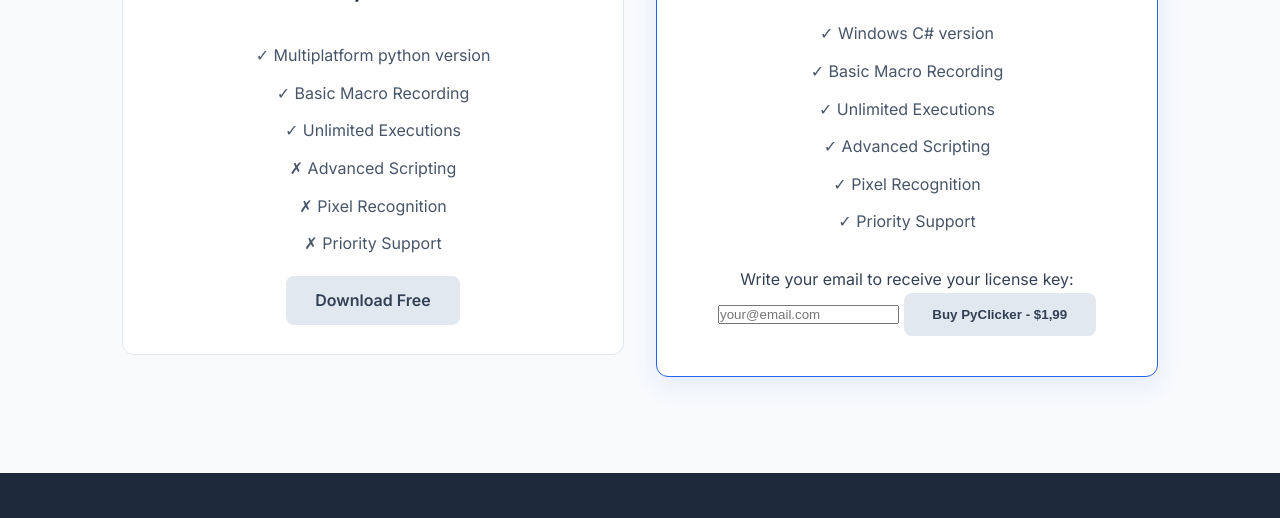
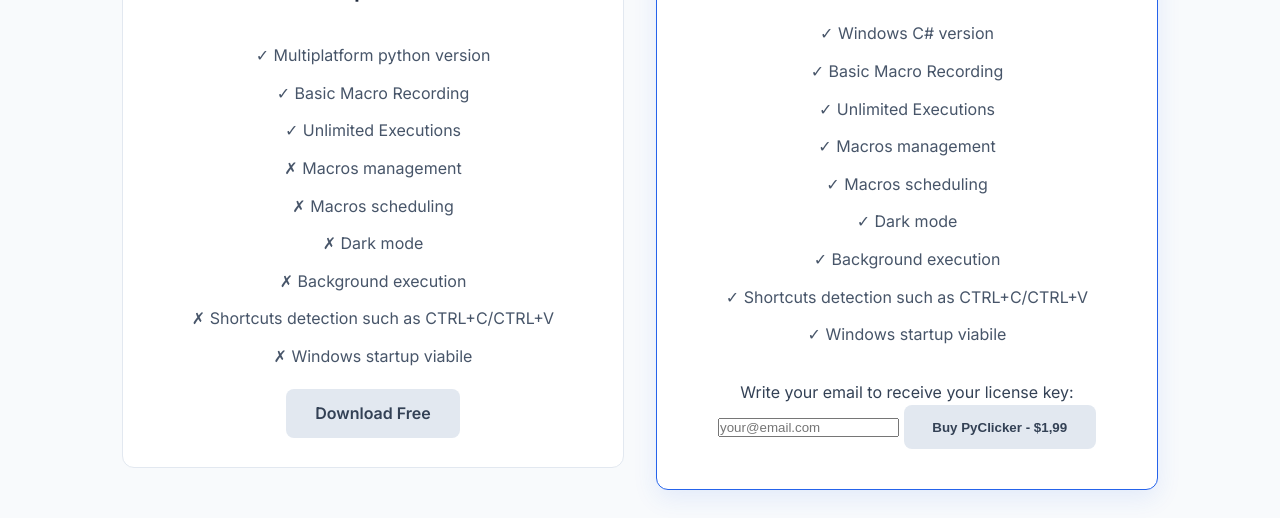
Before and after one commit to CoreSecFrame/PyClicker, a plain HTML site: page index.html in a window 1280 px wide. Shown: the part 2773-3291 px from the top of the page. Drawn offline with Linux system fonts and the light colour scheme.

Commit message:
Update index.html

```diff
--- a/index.html
+++ b/index.html
@@ -29,8 +29,11 @@
       <div class="dropdown">
         <button class="btn btn-primary dropdown-btn">Download Now ▾</button>
         <div class="dropdown-content">
-          <a href="#">Windows</a>
-
+          <a href="https://github.com/sPROFFEs/autoclicker/releases/download/1.0/PyclickRecorder_Windows_installer.exe">Windows installer free version</a>
+          <a href="#">Windows pro version (requires license)</a>
+          <a href="https://github.com/sPROFFEs/autoclicker/releases/download/1.0/PyclickRecorder_Linux_installer.sh">Linux installer free version</a>
+          <a href="#">Linux pro version (requires license) - coming soon</a>
+          <a href="https://github.com/sPROFFEs/autoclicker">Free version source code</a>
         </div>
       </div>
     </div>
@@ -110,9 +113,12 @@
           <li>✓ Multiplatform python version</li>
           <li>✓ Basic Macro Recording</li>
           <li>✓ Unlimited Executions</li>
-          <li>✗ Advanced Scripting</li>
-          <li>✗ Pixel Recognition</li>
-          <li>✗ Priority Support</li>
+          <li>✗ Macros management</li>
+          <li>✗ Macros scheduling</li>
+          <li>✗ Dark mode</li>
+          <li>✗ Background execution</li>
+          <li>✗ Shortcuts detection such as CTRL+C/CTRL+V</li>
+          <li>✗ Windows startup viabile</li>
         </ul>
         <a href="#" class="btn btn-secondary">Download Free</a>
       </div>
@@ -124,9 +130,12 @@
           <li>✓ Windows C# version</li>
           <li>✓ Basic Macro Recording</li>
           <li>✓ Unlimited Executions</li>
-          <li>✓ Advanced Scripting</li>
-          <li>✓ Pixel Recognition</li>
-          <li>✓ Priority Support</li>
+          <li>✓ Macros management</li>
+          <li>✓ Macros scheduling</li>
+          <li>✓ Dark mode</li>
+          <li>✓ Background execution</li>
+          <li>✓ Shortcuts detection such as CTRL+C/CTRL+V</li>
+          <li>✓ Windows startup viabile</li>
         </ul>
 
         <!-- PayPal button with unique custom ID -->
@@ -167,8 +176,7 @@
         <a href="#contact">Contact</a>
       </div>
       <div class="social-icons">
-        <a href="#">Twitter</a>
-        <a href="#">GitHub</a>
+        <a href="https://github.com/sPROFFEs/autoclicker">GitHub</a>
       </div>
     </div>
     <p>© 2025 PyClicker | All rights reserved</p>
```
